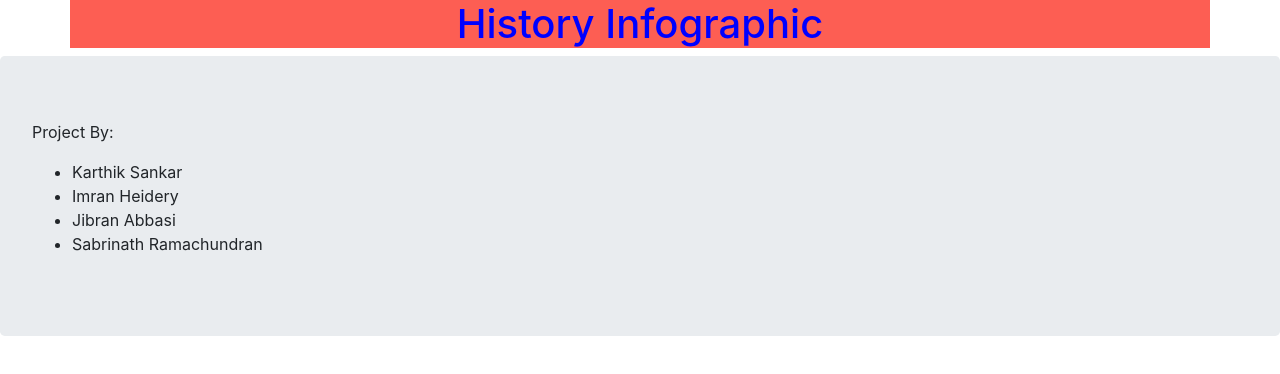
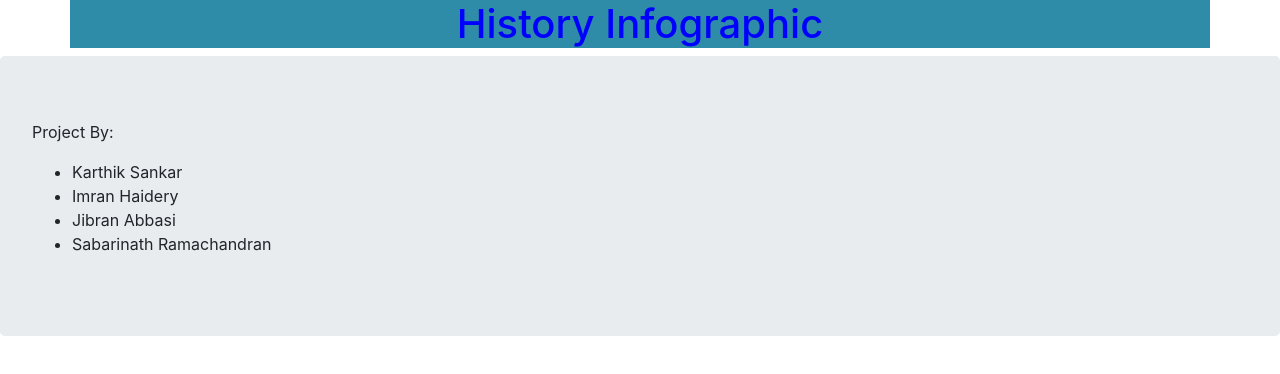
Before and after one commit to KihtrakRaknas/WEBSITE2, a plain HTML site: page index.html in a window 1280 px wide. Drawn offline with nearby package versions, Linux system fonts and the light colour scheme; no server answers.

Commit message:
Update index.html

```diff
--- a/index.html
+++ b/index.html
@@ -12,7 +12,7 @@
 <link rel="stylesheet" type="text/css" href="style.css">
   </head>
   <body>
-	<div class = "container" style="background-color:#FD5E53">
+	<div class = "container" style="background-color:#2f8ca8">
     		<h1 class="text-center">History Infographic</h1>
 
 	</div>
@@ -21,9 +21,9 @@
     <p>Project By:</p>
     <ul>
        <li>Karthik Sankar</li>
-        <li>Imran Heidery</li>
+        <li>Imran Haidery</li>
         <li>Jibran Abbasi</li>
-        <li>Sabrinath Ramachundran</li>
+        <li>Sabarinath Ramachandran</li>
     </ul>
 </div>
       <script src="https://www.gstatic.com/firebasejs/4.13.0/firebase.js"></script>
```
